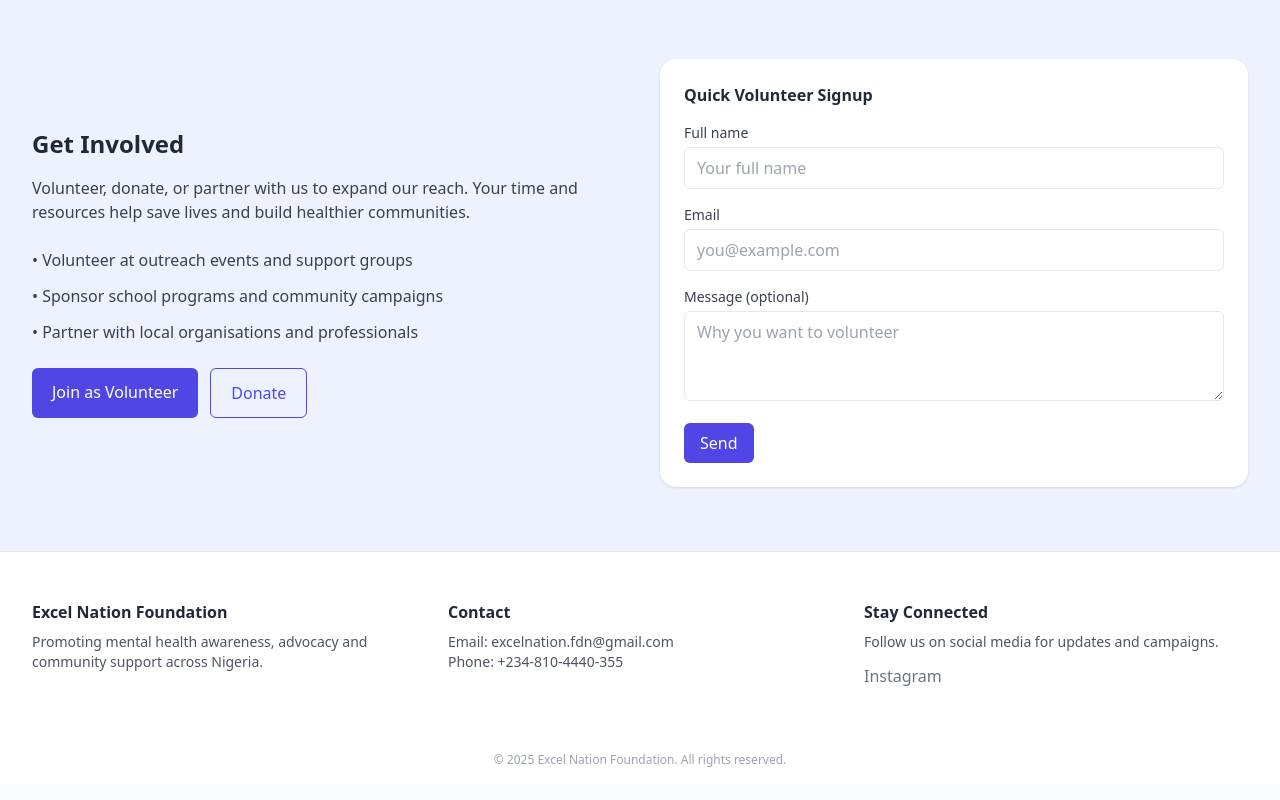
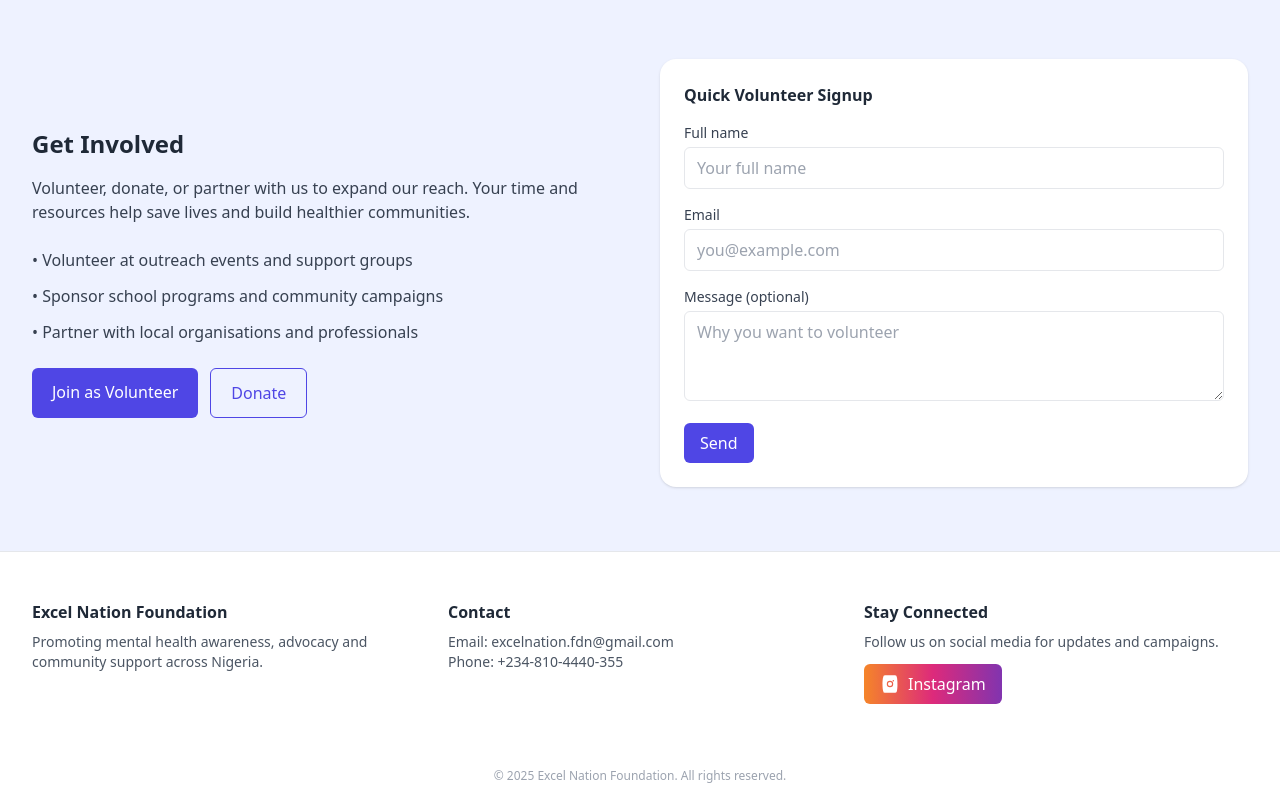
Before and after one commit to PreshiDev/Excel-Nation-Foundation, a plain HTML site: page index.html in a window 1280 px wide. Shown: the part 3695-4495 px from the top of the page. Drawn offline with nearby package versions, Linux system fonts and the light colour scheme.

Commit message:
fouth update and push

```diff
--- a/index.html
+++ b/index.html
@@ -376,10 +376,22 @@
         <div>
           <h5 class="font-semibold">Stay Connected</h5>
           <p class="text-sm text-gray-600 mt-2">Follow us on social media for updates and campaigns.</p>
+          <!-- <div class="mt-3 flex gap-3">
+            <a href="#" aria-label="twitter" class="text-gray-500 hover:text-indigo-600">Twitter</a>
+            <a href="#" aria-label="facebook" class="text-gray-500 hover:text-indigo-600">Facebook</a>
+            <a href="https://www.instagram.com/excelnation8/" aria-label="instagram" class="text-gray-500 hover:text-indigo-600">Instagram</a>
+          </div> -->
           <div class="mt-3 flex gap-3">
-            <!-- <a href="#" aria-label="twitter" class="text-gray-500 hover:text-indigo-600">Twitter</a>
-            <a href="#" aria-label="facebook" class="text-gray-500 hover:text-indigo-600">Facebook</a> -->
-            <a href="https://www.instagram.com/excelnation8/" aria-label="instagram" class="text-gray-500 hover:text-indigo-600">Instagram</a>
+            <a href="https://www.instagram.com/excelnation8/" target="_blank" rel="noopener"
+              class="flex items-center gap-2 px-4 py-2 rounded-md text-white font-medium
+                      bg-gradient-to-r from-[#f58529] via-[#dd2a7b] to-[#8134af] hover:opacity-90">
+              <!-- Instagram Logo (SVG) -->
+              <svg xmlns="http://www.w3.org/2000/svg" viewBox="0 0 448 512"
+                  class="w-5 h-5 fill-white">
+                <path d="M224,202.66A53.34,53.34,0,1,0,277.34,256,53.38,53.38,0,0,0,224,202.66ZM398.8,80A48,48,0,0,0,352,32H96A48,48,0,0,0,49.2,80C32,125.5,32,256,32,256s0,130.5,17.2,176A48,48,0,0,0,96,480H352a48,48,0,0,0,46-32c17.2-45.5,17.2-176,17.2-176S416,125.5,398.8,80ZM224,338a82,82,0,1,1,82-82A81.93,81.93,0,0,1,224,338Zm85.4-148.9a19.2,19.2,0,1,1,19.2-19.2A19.2,19.2,0,0,1,309.4,189.1Z"/>
+              </svg>
+              Instagram
+            </a>
           </div>
         </div>
       </div>
```
